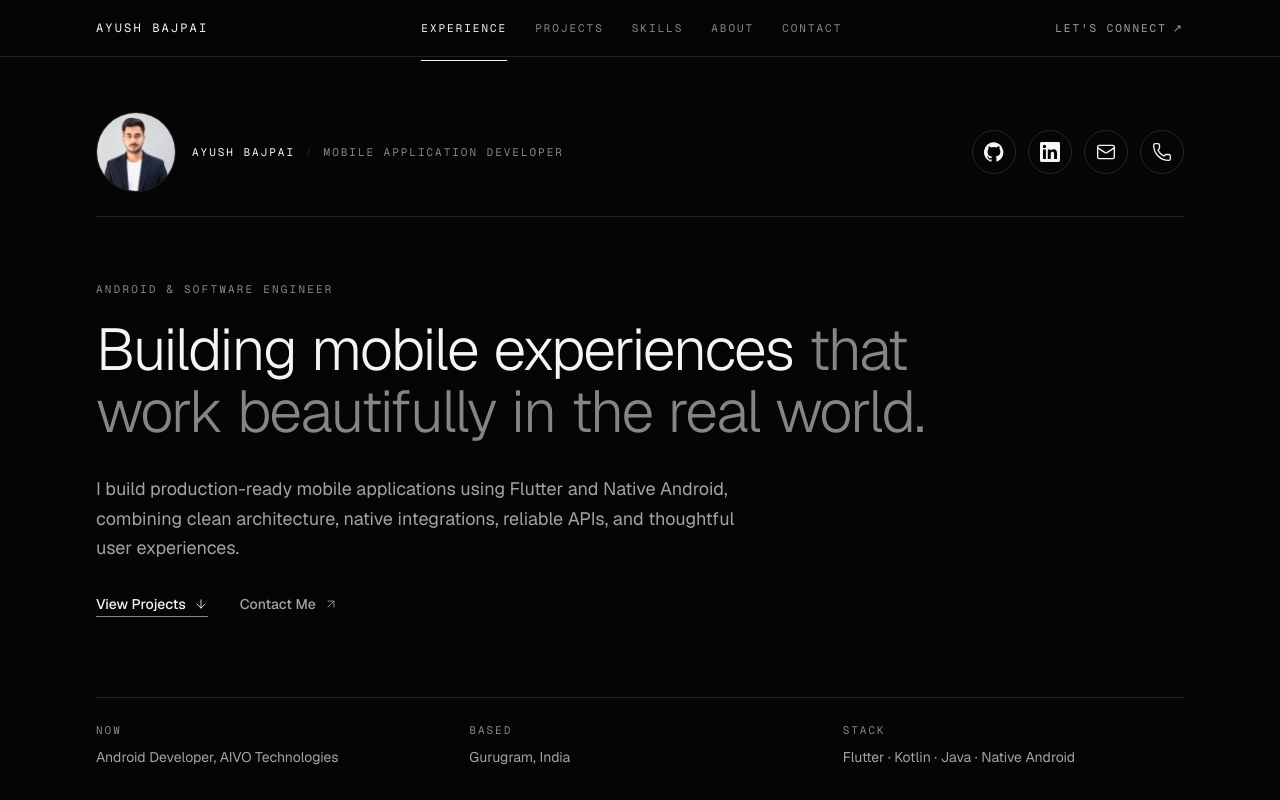
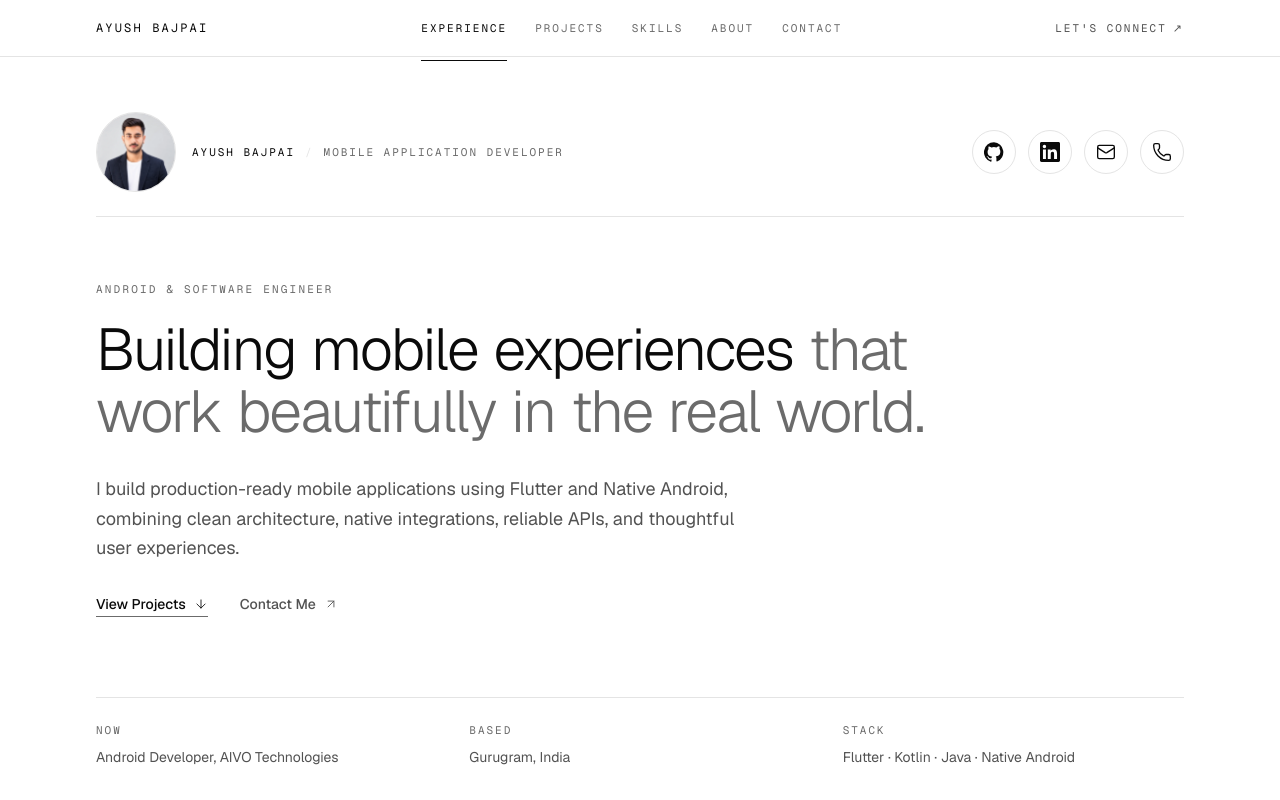
Before and after one commit to Ayush-Bajpaii/Portfolio, a Next.js app: page / in a window 1280 px wide. Shown: the top 800 px of the page. Built offline with nearby package versions, Linux system fonts and the light colour scheme.

Commit message:
changed theme

```diff
--- a/src/app/globals.css
+++ b/src/app/globals.css
@@ -1,18 +1,18 @@
 @import "tailwindcss";
 
 :root {
-  --bg: #050505;
-  --bg-2: #090909;
-  --card: #090909;
-  --fg: #f5f5f5;
-  --fg-muted: #a3a3a3;
-  --fg-dim: #858585;
-  --border: #242424;
-  --hover: #ffffff;
+  --bg: #ffffff;
+  --bg-2: #f6f6f6;
+  --card: #ffffff;
+  --fg: #0a0a0a;
+  --fg-muted: #525252;
+  --fg-dim: #6b6b6b;
+  --border: #e4e4e4;
+  --hover: #000000;
   /* Monochrome accents: kept as tokens so components stay consistent. */
-  --accent: #f5f5f5;
-  --accent-2: #a3a3a3;
-  color-scheme: dark;
+  --accent: #0a0a0a;
+  --accent-2: #525252;
+  color-scheme: light;
 }
 
 @theme inline {
--- a/src/app/layout.tsx
+++ b/src/app/layout.tsx
@@ -37,7 +37,7 @@ export const metadata: Metadata = {
 };
 
 export const viewport: Viewport = {
-  themeColor: "#050505",
+  themeColor: "#ffffff",
   colorScheme: "dark",
   width: "device-width",
   initialScale: 1,
--- a/src/app/opengraph-image.tsx
+++ b/src/app/opengraph-image.tsx
@@ -16,8 +16,8 @@ export default function OpenGraphImage() {
           flexDirection: "column",
           justifyContent: "space-between",
           padding: 72,
-          background: "#050505",
-          color: "#F5F5F5",
+          background: "#ffffff",
+          color: "#0a0a0a",
           fontFamily: "sans-serif",
         }}
       >
@@ -27,9 +27,9 @@ export default function OpenGraphImage() {
               width: 48,
               height: 48,
               borderRadius: 10,
-              border: "1px solid #242424",
-              background: "#090909",
-              color: "#F5F5F5",
+              border: "1px solid #e4e4e4",
+              background: "#f6f6f6",
+              color: "#0a0a0a",
               display: "flex",
               alignItems: "center",
               justifyContent: "center",
@@ -39,11 +39,11 @@ export default function OpenGraphImage() {
           >
             {siteConfig.shortName}
           </div>
-          <div style={{ fontSize: 24, color: "#A3A3A3" }}>{siteConfig.name}</div>
+          <div style={{ fontSize: 24, color: "#525252" }}>{siteConfig.name}</div>
         </div>
 
         <div style={{ display: "flex", flexDirection: "column", gap: 20 }}>
-          <div style={{ fontSize: 18, letterSpacing: 4, color: "#F5F5F5", textTransform: "uppercase" }}>
+          <div style={{ fontSize: 18, letterSpacing: 4, color: "#0a0a0a", textTransform: "uppercase" }}>
             {siteConfig.eyebrow}
           </div>
           <div style={{ fontSize: 60, fontWeight: 600, lineHeight: 1.1, letterSpacing: -2, maxWidth: 1000 }}>
@@ -51,10 +51,10 @@ export default function OpenGraphImage() {
           </div>
         </div>
 
-        <div style={{ display: "flex", justifyContent: "space-between", fontSize: 22, color: "#A3A3A3" }}>
+        <div style={{ display: "flex", justifyContent: "space-between", fontSize: 22, color: "#525252" }}>
           <div>Flutter · Kotlin · Java · Native Android</div>
           <div style={{ display: "flex", alignItems: "center", gap: 10 }}>
-            <div style={{ width: 10, height: 10, borderRadius: 999, background: "#696969" }} />
+            <div style={{ width: 10, height: 10, borderRadius: 999, background: "#6b6b6b" }} />
             {siteConfig.location}
           </div>
         </div>
```
